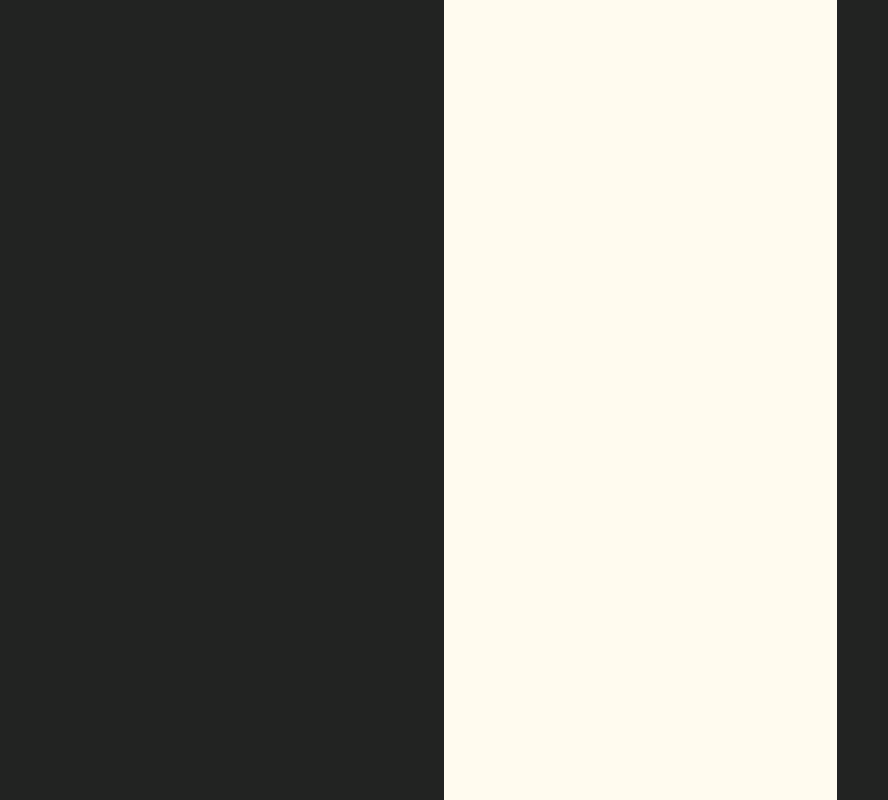
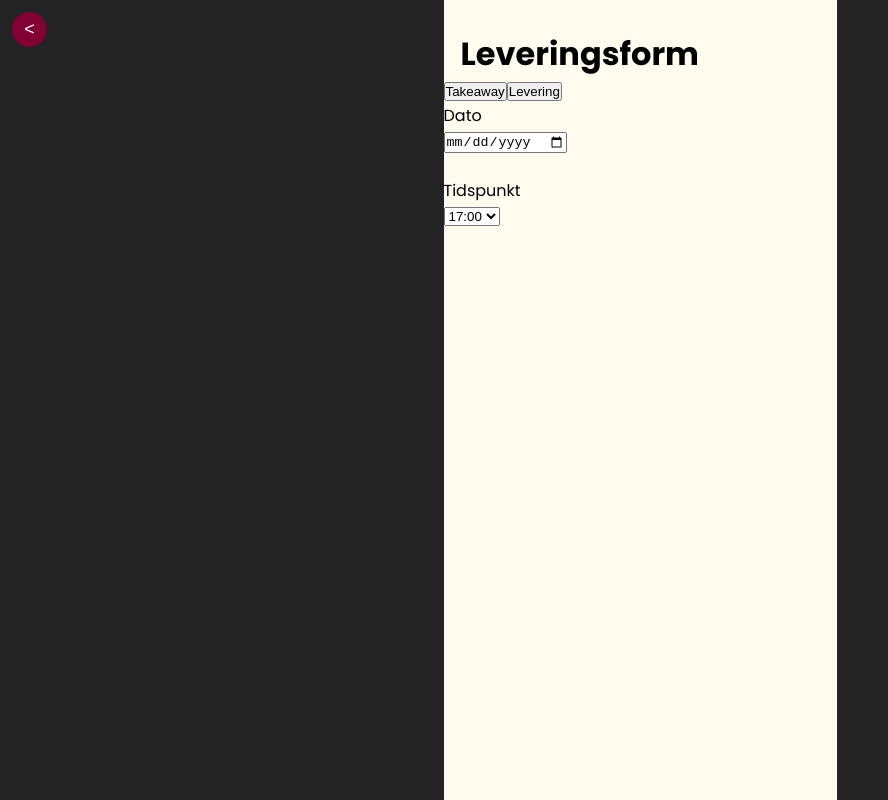
Before and after one commit to ThatOneGemini/gourmentvaerksted1, a Vue app: page /delivery-method in a window 1280 px wide. Before the commit this address had no page. Shown: the whole page, without its empty margins (0-888 px from the left). Built offline with nearby package versions, Linux system fonts and the light colour scheme.

Commit message:
we are back at it again with the coding, fixing some errors in the MenuView, FoodDetails, Made a Delivery system for Takeaway and Delivery part 1

```diff
--- a/src/components/CartBar.vue
+++ b/src/components/CartBar.vue
@@ -1,9 +1,9 @@
 <script setup>
 import { computed } from 'vue';
-import { useRoute } from 'vue-router';
+import { useRouter } from 'vue-router';
 import { useCart } from '../composables/useCart';
 
-const route = useRoute();
+const router = useRouter();
 
 const { cart } = useCart();
 
@@ -14,7 +14,7 @@ const totalPrice = computed(() =>
 );
 
 function goToCart() {
-    route.push("/cart");
+    router.push('/delivery-method');
 }
 </script>
 
@@ -23,7 +23,7 @@ function goToCart() {
         v-if="cart.length"
         class="cart-bar"
         @click="goToCart">
-        <span> Go to cart</span>
+        <span> Checkout</span>
         <span> {{ totalPrice }},00 kr.</span>
     </button>
 </template>
--- /dev/null
+++ b/src/components/DeliveryFormList/DeliverForm.vue
@@ -0,0 +1,15 @@
+<script setup>
+import { useRouter } from "vue-router";
+
+const router = useRouter();
+</script>
+
+<template>
+  <div>
+
+    <input placeholder="Adresse" />
+    <input placeholder="Husnummer" />
+    <input placeholder="Postnummer" />
+
+  </div>
+</template>
--- /dev/null
+++ b/src/components/DeliveryFormList/TakeawayForm.vue
@@ -0,0 +1,26 @@
+<script setup>
+import { useRouter } from "vue-router";
+
+const router = useRouter();
+</script>
+
+<template>
+  <div>
+
+    <label>Dato</label>
+    <br>
+    <input type="date" />
+
+    <br>
+    <br>
+
+    <label>Tidspunkt</label>
+    <br>
+    <select>
+      <option>17:00</option>
+      <option>17:15</option>
+      <option>17:30</option>
+    </select>
+
+  </div>
+</template>
--- a/src/router/index.js
+++ b/src/router/index.js
@@ -4,6 +4,8 @@ import MenuView from '../views/MenuView.vue'
 import FoodDetailView from '../views/FoodDetailView.vue'
 import CartView from '../views/CartView.vue'
 //import CheckoutView from '../views/CheckoutView.vue'
+import DeliveryFormView from '../views/DeliveryFormView.vue'
+
 
 
 
@@ -33,6 +35,14 @@ const router = createRouter({
       name: 'cart',
       component: CartView
     },
+
+    {
+      path: '/delivery-method',
+      name: 'delivery-method',
+      component: DeliveryFormView
+    },
+
+
   ],
 })
 
--- a/src/views/CartView.vue
+++ b/src/views/CartView.vue
@@ -1,6 +1,9 @@
 <script setup>
 import { computed } from 'vue'
+import { useRouter } from 'vue-router';
 import CartItem from '../components/CartItem.vue'
+
+const router = useRouter()
 
 const props = defineProps({
   cart: {
@@ -14,7 +17,7 @@ const total = computed(() => {
 })
 
 const checkout = () => {
-  // Handle checkout logic
+  router.push('/delivery-method')
 }
 </script>
 
--- /dev/null
+++ b/src/views/DeliveryFormView.vue
@@ -0,0 +1,38 @@
+<script setup>
+import { ref } from 'vue';
+
+import TakeawayForm from '../components/DeliveryFormList/TakeawayForm.vue';
+import DeliverForm from '../components/DeliveryFormList/DeliverForm.vue';
+import BackButton from '../components/BackButton.vue';
+
+const selectedMethod = ref('takeaway');
+</script>
+
+<template>
+
+
+    <div class = "delivery-method">
+        <BackButton />
+        <h1>Leveringsform</h1>
+
+        <div class="delivery-tabs">
+            <button
+                :class="{ active : selectedMethod === 'takeaway' }"
+                @click="selectedMethod = 'takeaway'"
+                >
+                Takeaway
+            </button>
+
+            <button
+                :class="{ active : selectedMethod === 'delivery' }"
+                @click="selectedMethod = 'delivery'"
+                >
+                Levering
+            </button>
+        </div>
+
+        <TakeawayForm
+        v-if="selectedMethod === 'takeaway'"
+        />
+    </div>
+</template>
```
